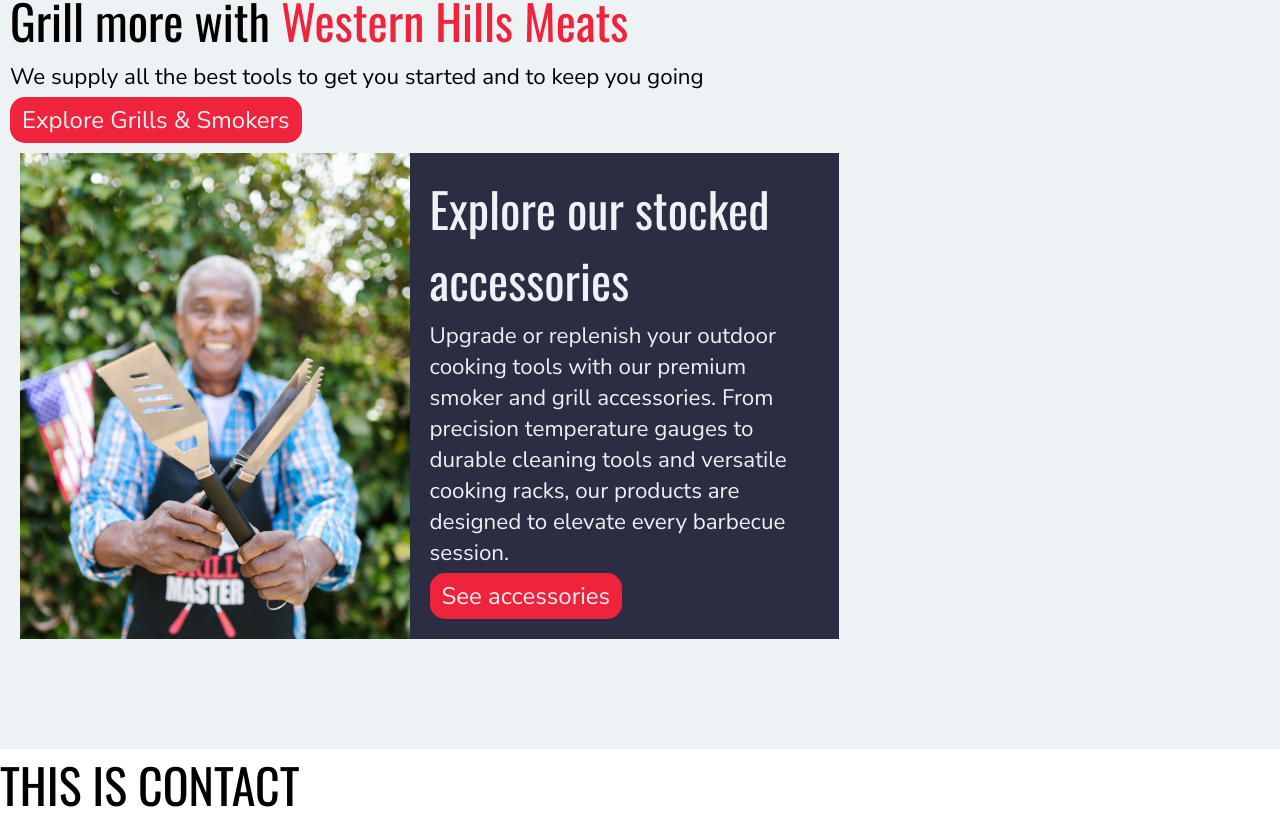
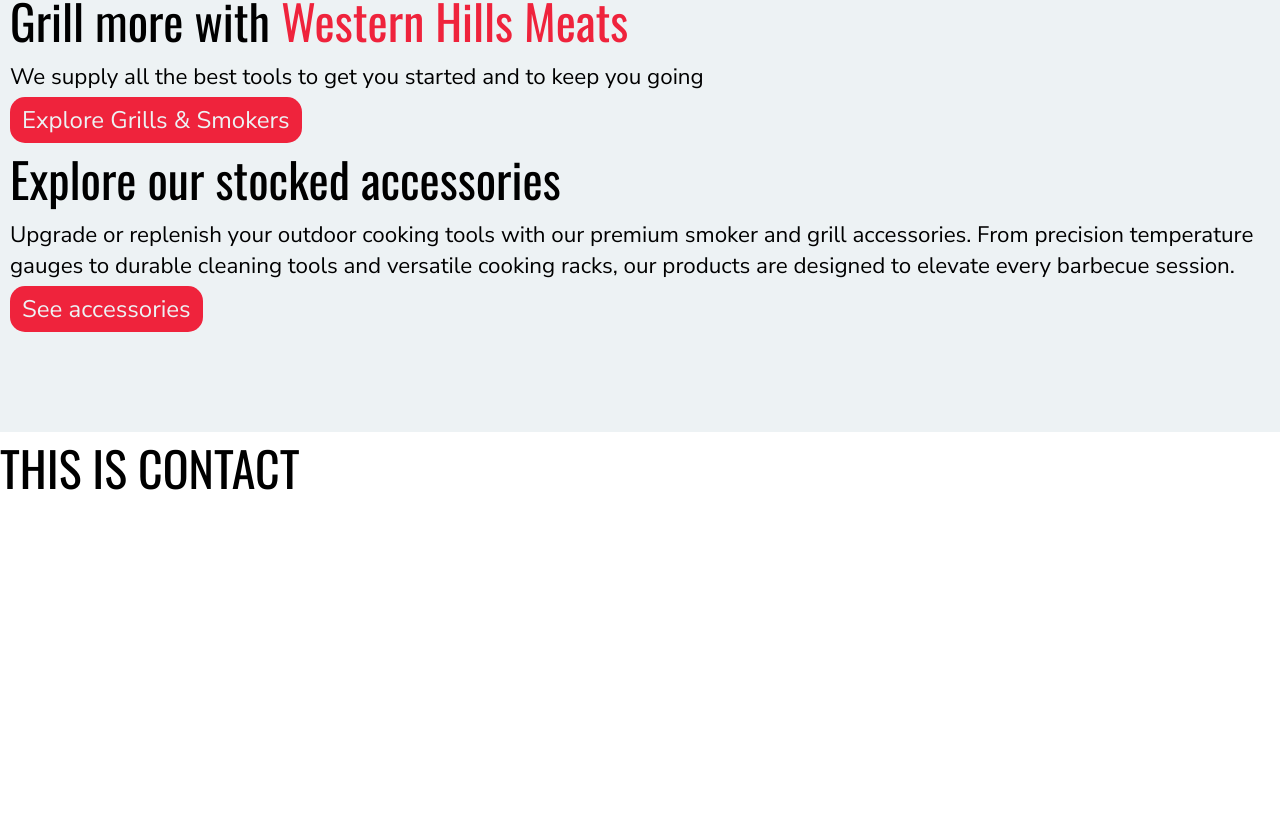
Before and after one commit to Thomas-Cottis-21/western_hills_meats, a React (Vite) app: page / in a window 1280 px wide. Shown: the part 2070-2890 px from the top of the page. After the commit the page ends 2573 px from the top, so only its background shows below. Built offline with nearby package versions, Linux system fonts and the light colour scheme.

Commit message:
deployment bug with heroCard scss

```diff
--- a/src/assets/style/style.scss
+++ b/src/assets/style/style.scss
@@ -6,5 +6,5 @@
 @import "_callToAction.scss";
 @import "_condimentHero.scss";
 @import "_smokerHero.scss";
-@import "_heroCard.scss";
+//@import "_heroCard.scss";
 @import "_global.scss";
```
